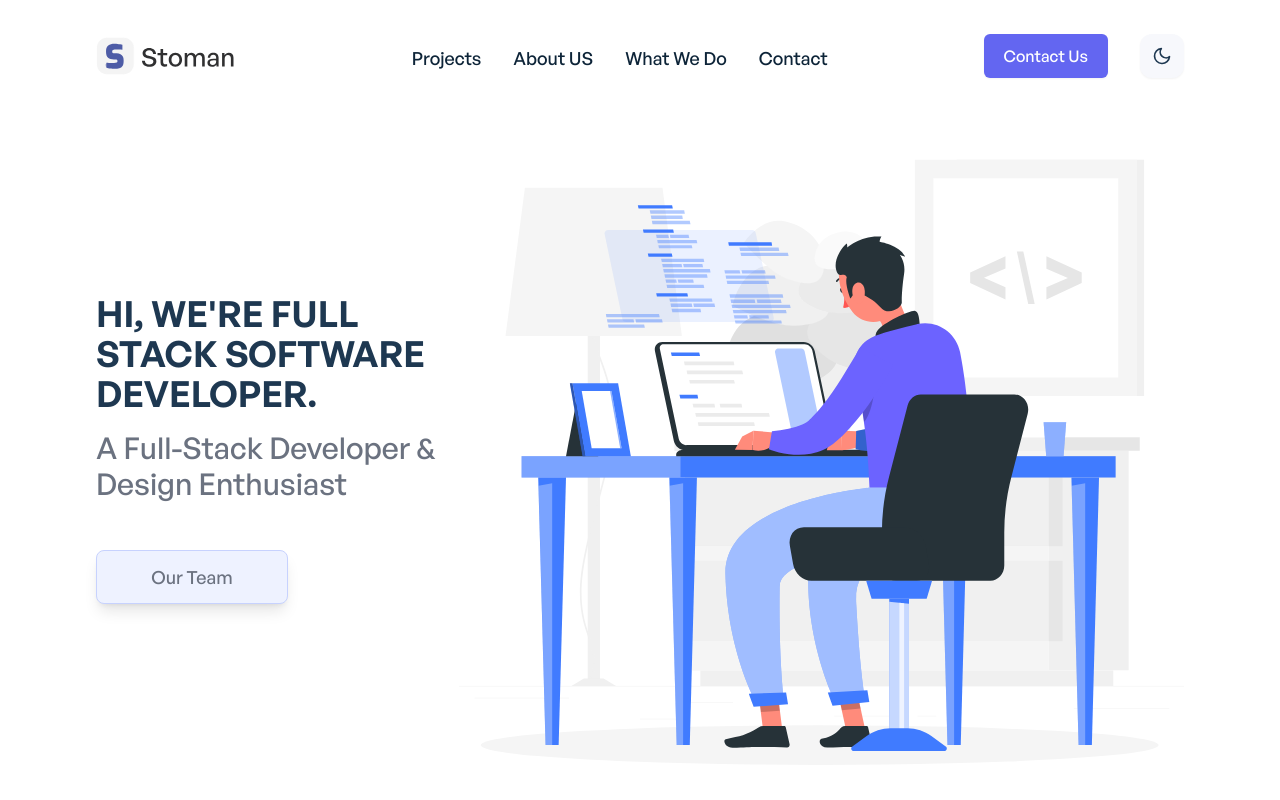
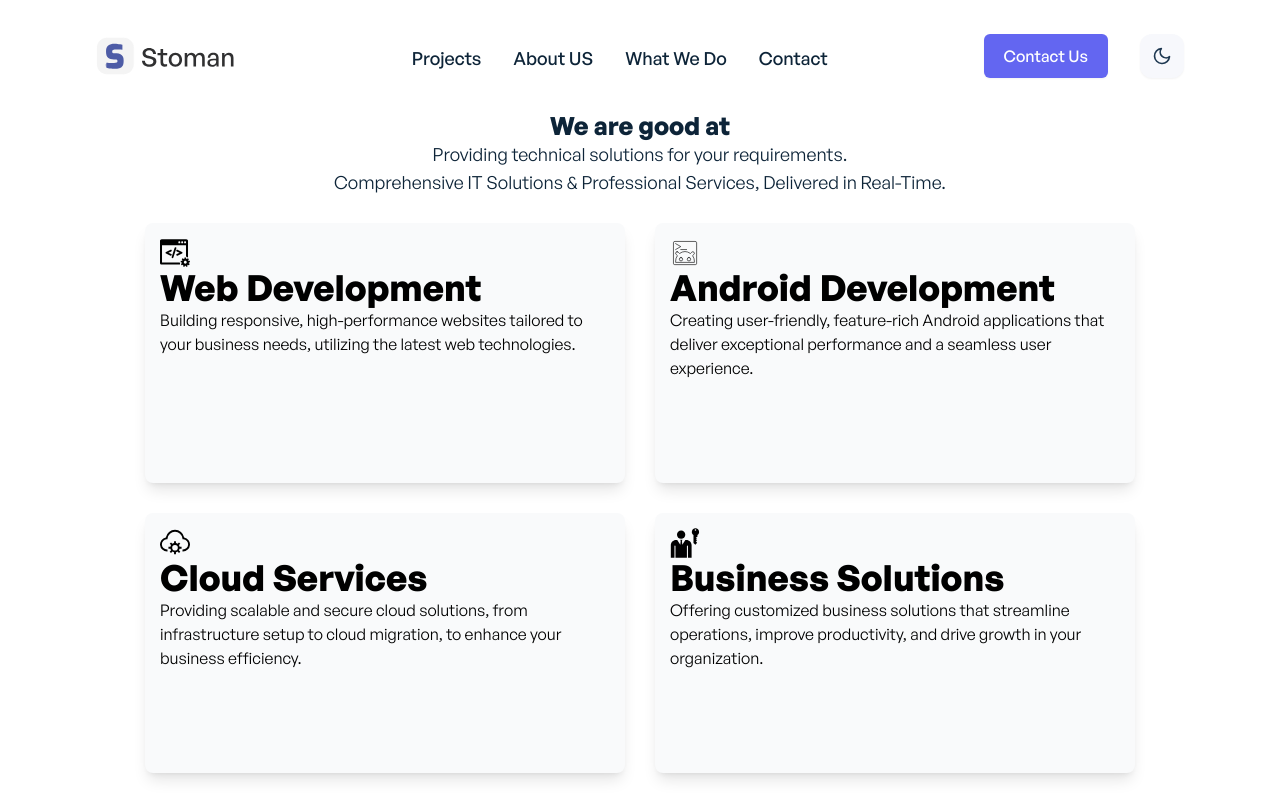
Before and after one commit to BeyondApexTech/Portfolio, a React (Create React App) app: page /#/Services in a window 1280 px wide. Shown: the top 800 px of the page. Built offline with nearby package versions, Linux system fonts and the light colour scheme.

Commit message:
Services updated and Hash router used

```diff
--- a/src/App.js
+++ b/src/App.js
@@ -1,6 +1,6 @@
 import { AnimatePresence } from 'framer-motion';
 import { lazy, Suspense } from 'react';
-import { BrowserRouter as Router, Route, Routes } from 'react-router-dom';
+import { HashRouter as Router, Route, Routes } from 'react-router-dom';
 import ScrollToTop from './components/ScrollToTop';
 import AppFooter from './components/shared/AppFooter';
 import AppHeader from './components/shared/AppHeader';
@@ -29,10 +29,10 @@
 								path="projects/single-project"
 								element={<ProjectSingle />}
 							/>
-
 							<Route path="about" element={<About />} />
 							<Route path="contact" element={<Contact />} />
 							<Route path="Services" element={<Services />} />
+							<Route path="*" element={<Home />} />
 						</Routes>
 					</Suspense>
 					<AppFooter />
--- a/src/pages/services.jsx
+++ b/src/pages/services.jsx
@@ -5,9 +5,13 @@
 
   return <>
     <div className="text-center">
-  <h1 className="font-bold text-2xl">Our Services</h1>
-  <p>What We’re Offering to Our Clients</p>
-  <p>Comprehensive IT Solutions & Professional Services, Delivered in Real-Time</p>
+      <h1 className=" text-primary-dark dark:text-primary-light text-lg" style={{ fontSize: '25px'}}>
+        <b>We are good at</b>
+      </h1>
+      <h6 className=" text-primary-dark dark:text-primary-light text-lg" >
+          Providing technical solutions for your requirements. <br/>
+          Comprehensive IT Solutions & Professional Services, Delivered in Real-Time.
+      </h6>
     </div>
     <div className="flex flex-row flex-wrap p-3 m-3 justify-center">
 
```
Lines whose indentation alone changed are shown as unchanged.
